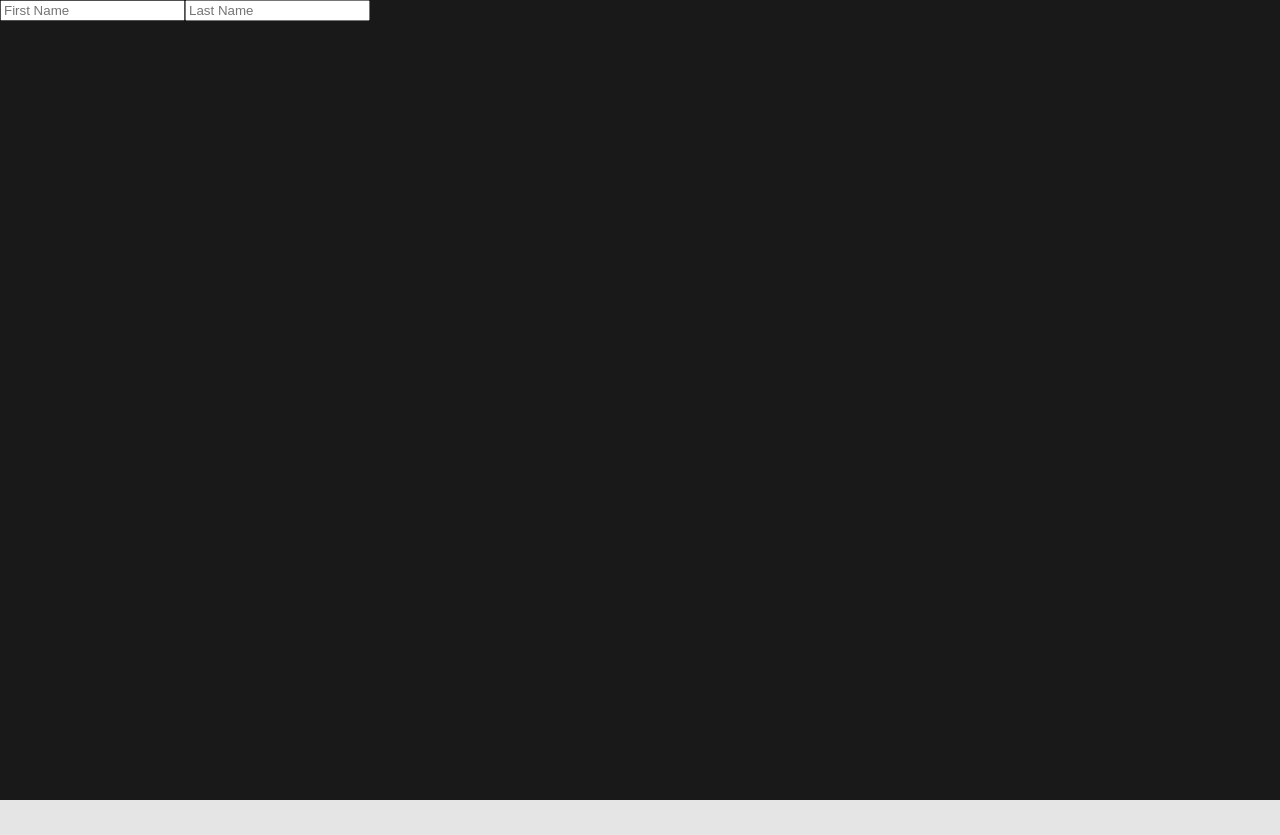
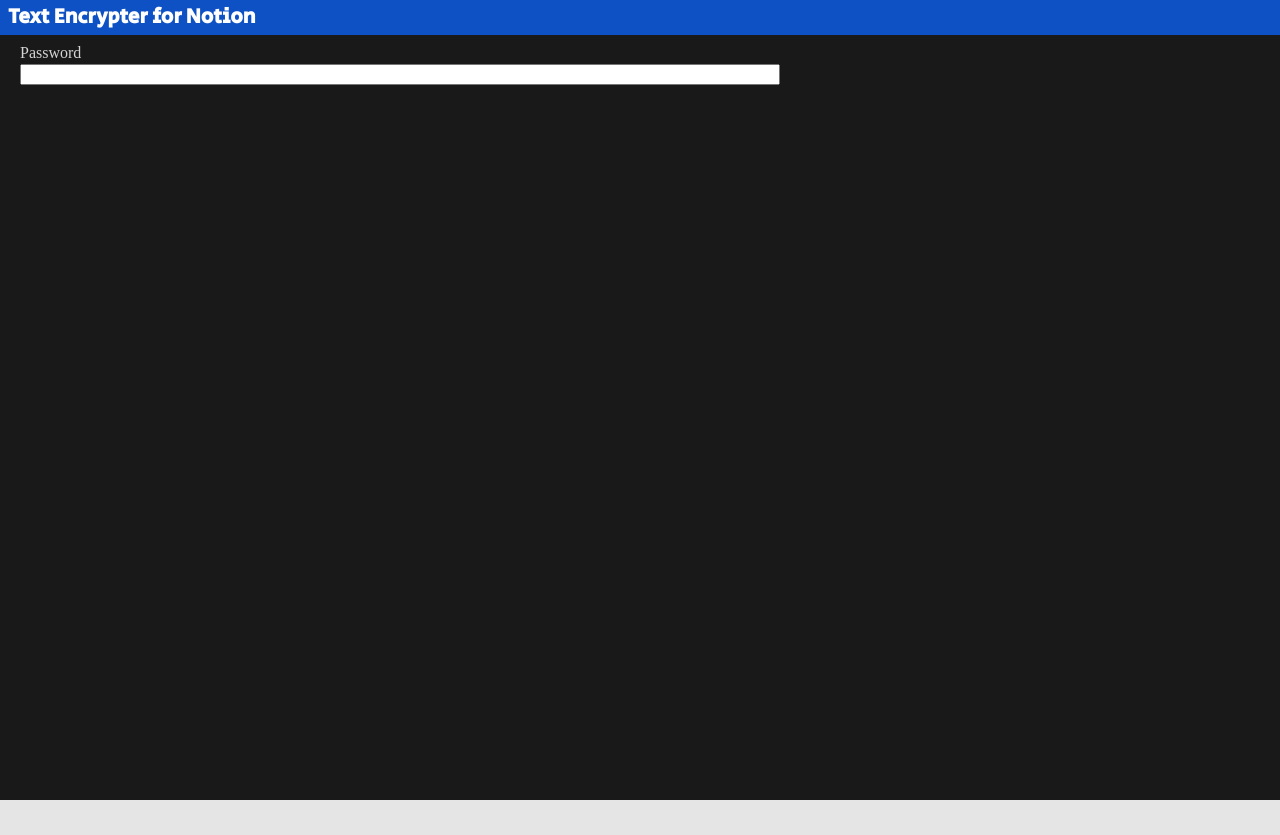
Before and after one commit to gsdutra/text-encrypter-for-notion, a React (Create React App) app: page / in a window 1280 px wide. Before the commit the page ends 800 px from the top, so only its background shows below. Built offline with nearby package versions, Linux system fonts and the light colour scheme.

Commit message:
feat: add password box & header

```diff
--- a/package.json
+++ b/package.json
@@ -10,9 +10,11 @@
     "@types/node": "^16.18.14",
     "@types/react": "^18.0.28",
     "@types/react-dom": "^18.0.11",
+    "@types/react-router-dom": "^5.3.3",
     "crypto-js": "^4.1.1",
     "react": "^18.2.0",
     "react-dom": "^18.2.0",
+    "react-router-dom": "^6.8.2",
     "react-scripts": "5.0.1",
     "styled-components": "^5.3.8",
     "typescript": "^4.9.5",
--- a/public/index.html
+++ b/public/index.html
@@ -1,6 +1,9 @@
 <!DOCTYPE html>
 <html lang="en">
   <head>
+    <link rel="preconnect" href="https://fonts.googleapis.com">
+    <link rel="preconnect" href="https://fonts.gstatic.com" crossorigin>
+    <link href="https://fonts.googleapis.com/css2?family=Secular+One&display=swap" rel="stylesheet">
     <meta charset="utf-8" />
     <link rel="icon" href="%PUBLIC_URL%/favicon.ico" />
     <meta name="viewport" content="width=device-width, initial-scale=1" />
--- a/src/App.tsx
+++ b/src/App.tsx
@@ -1,21 +1,42 @@
 import React from 'react';
 import styled from 'styled-components';
 import GlobalStyle from './styles/GlobalStyle';
+
+import Header from './components/Header';
+import Password from './components/Password';
+import TextInput from './components/TextInput';
+import Output from './components/Output';
+
 function App() {
 	return (
 		<Content>
 			<GlobalStyle/>
-				<form>
-					<input type="text" placeholder="First Name" />
-					<input type="text" placeholder="Last Name" />
-				</form>
+			<Header/>
+			<BodyStyled>
+				<Password/>
+				<TextInput/>
+				<Output/>
+			</BodyStyled>
 		</Content>
 	);
 }
 const Content = styled.div`
-    display: flex;
 	width: 100%;
 	height: 100vh;
 	background-color: #191919;
 `
+
+const BodyStyled = styled.div`
+    width: 100%;
+	max-width: 800px;
+    height: 100%;
+	display: flex;
+	flex-direction: column;
+	align-items: center;
+	padding-left: 20px;
+	padding-right: 20px;
+	padding-top: 10px;
+	box-sizing: border-box;
+`
+
 export default App;
--- a/src/components/Buttons.tsx
+++ /dev/null
@@ -1,3 +0,0 @@
-export default function Buttons(){
-
-}
--- a/src/components/Header.tsx
+++ b/src/components/Header.tsx
@@ -1,3 +1,37 @@
+import styled from "styled-components"
+import React from "react"
+//import { useNavigate } from 'react-router-dom';
+
 export default function Header(){
 
+	//const nav = useNavigate();
+
+	// function functy(){
+	// 	nav('https://github.com/gsdutra/text-encrypter-for-notion')
+	//}
+	return(
+		<HeaderStyled>
+			<Name>
+				Text Encrypter for Notion
+			</Name>
+		</HeaderStyled>
+	)
 }
+
+const HeaderStyled = styled.div`
+	height: 35px;
+	width: 100%;
+	background-color: #0E51C4;
+	display: flex;
+    padding-left: 8px;
+	align-items: center;
+`
+
+const Name = styled.h1`
+    color: #fff;
+    font-size: 1.3rem;
+    font-weight: 700;
+	@import url('https://fonts.googleapis.com/css2?family=Secular+One&display=swap');
+	font-family: 'Secular One';
+	cursor: hover;
+`
--- a/src/components/Output.tsx
+++ b/src/components/Output.tsx
@@ -1,3 +1,6 @@
 export default function Password(){
-
+	return(
+		<>
+		</>
+	)
 }
--- a/src/components/Password.tsx
+++ b/src/components/Password.tsx
@@ -1,3 +1,21 @@
+import styled from "styled-components"
+
 export default function Password(){
+	return(
+		<PasswordStyled>
+			<a>Password</a>
+			<input>
+			</input>
+		</PasswordStyled>
+	)
+}
 
-}
+const PasswordStyled = styled.div`
+    display: flex;
+	flex-direction: column;
+	color: #d4d4d4;
+	width: 100%;
+	a{
+		margin-bottom: 3px;
+	}
+`
--- a/src/components/TextInput.tsx
+++ b/src/components/TextInput.tsx
@@ -1,3 +1,6 @@
 export default function TextInput(){
-
+	return(
+		<>
+		</>
+	)
 }
```
Also changed, not shown: 1 other file (tests, documents, lock files or other folders).
